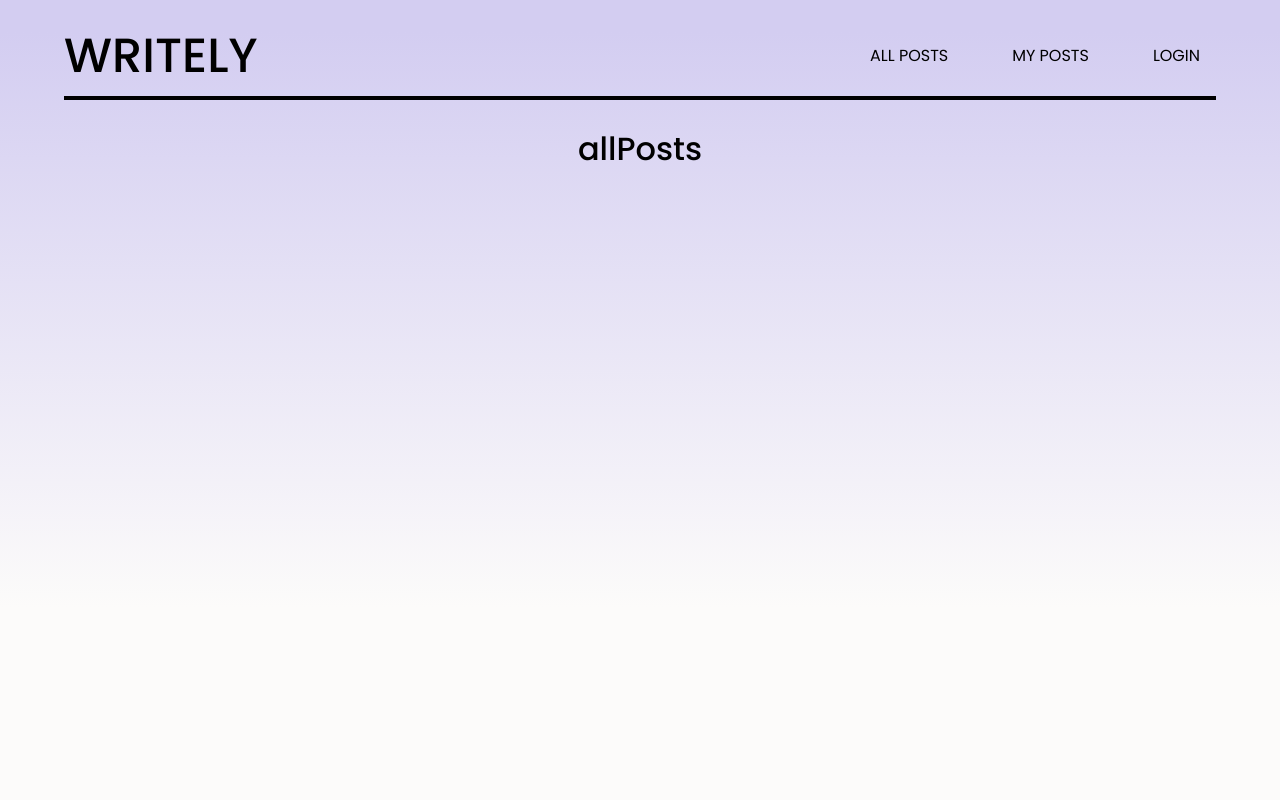
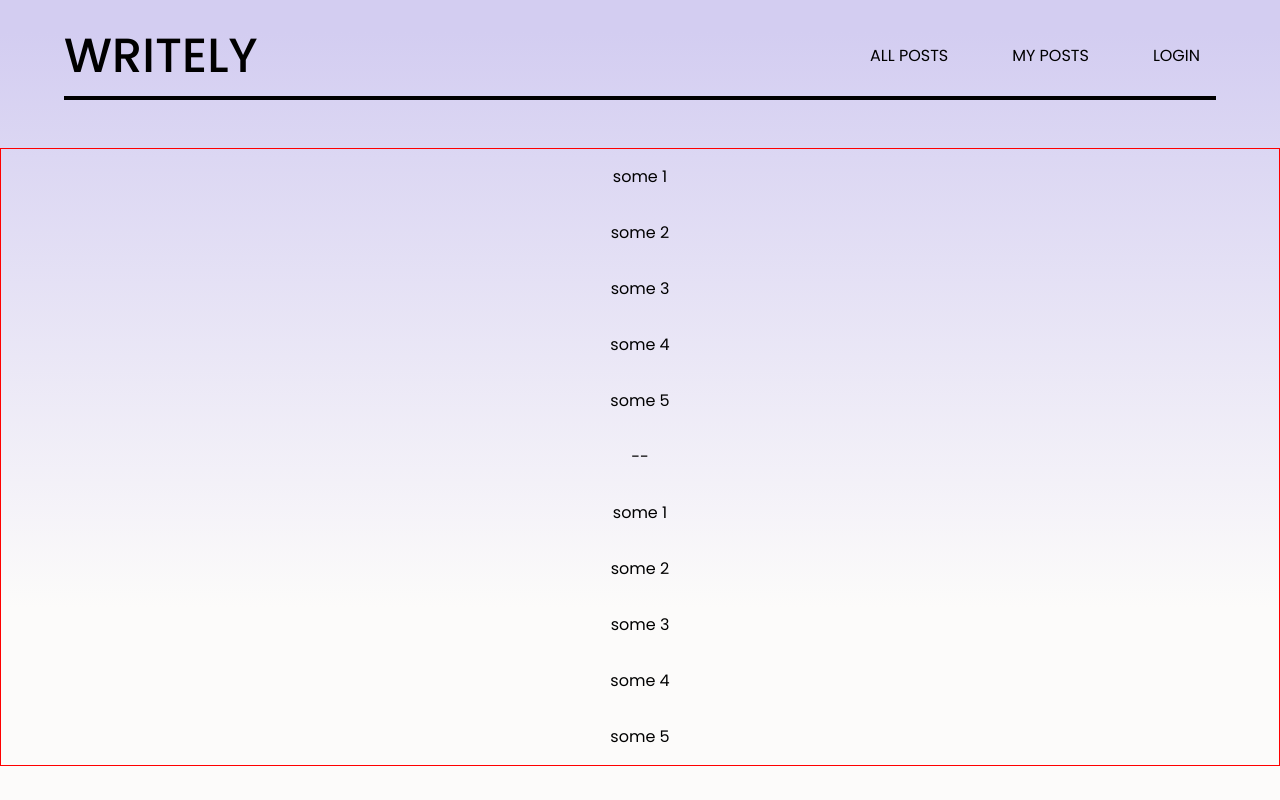
Before and after one commit to Writely-blog/front_end, a React (Vite) app: page / in a window 1280 px wide. Built offline with nearby package versions, Linux system fonts and the light colour scheme.

Commit message:
Scrollable post component

```diff
--- a/src/components/allPosts/AllPosts.jsx
+++ b/src/components/allPosts/AllPosts.jsx
@@ -1,12 +1,13 @@
 import React from 'react';
 import NavBar from '../navBar/NavBar';
 import './AllPosts.css';
+import ScrollablePosts from '../scrollablePosts/ScrollablePosts';
 
 const AllPosts = () => {
   return (
     <div className='main-container'>
       <NavBar />
-      <h1>allPosts</h1>
+      <ScrollablePosts />
     </div>
   );
 };
--- /dev/null
+++ b/src/components/scrollablePosts/ScrollablePosts.css
@@ -0,0 +1,21 @@
+.scrollable-container {
+  display: flex;
+  justify-content: center;
+  align-items: center;
+  width: 100%;
+  height: calc(91vh - 7rem);
+  margin-top: 2rem;
+  border: 1px solid red;
+}
+
+.posts-container {
+  border: 1px solid red;
+  width: 100%;
+  height: 100%;
+  display: flex;
+  overflow-y: scroll;
+  flex-direction: column;
+  align-items: center;
+  white-space: nowrap;
+  scroll-behavior: smooth;
+}
--- /dev/null
+++ b/src/components/scrollablePosts/ScrollablePosts.jsx
@@ -0,0 +1,80 @@
+import React from 'react';
+import './ScrollablePosts.css';
+
+const ScrollablePosts = () => {
+  const data = [
+    {
+      title: 'some 1',
+      context: 'Lorem ipsum dolor sit amet consectetur',
+      likes_count: 0,
+      user_id: 2,
+    },
+    {
+      title: 'some 2',
+      context: 'Lorem ipsum dolor sit amet consectetur',
+      likes_count: 0,
+      user_id: 2,
+    },
+    {
+      title: 'some 3',
+      context: 'Lorem ipsum dolor sit amet consectetur',
+      likes_count: 0,
+      user_id: 2,
+    },
+    {
+      title: 'some 4',
+      context: 'Lorem ipsum dolor sit amet consectetur',
+      likes_count: 0,
+      user_id: 2,
+    },
+    {
+      title: 'some 5',
+      context: 'Lorem ipsum dolor sit amet consectetur',
+      likes_count: 0,
+      user_id: 2,
+    },
+  ];
+  return (
+    <div className='scrollable-container'>
+      <div id='scrollable' className='posts-container'>
+        {data?.map((el) => (
+          <p>{el.title}</p>
+        ))}
+        <p>--</p>
+        {data?.map((el) => (
+          <p>{el.title}</p>
+        ))}
+        <p>--</p>
+        {data?.map((el) => (
+          <p>{el.title}</p>
+        ))}
+        <p>--</p>
+        {data?.map((el) => (
+          <p>{el.title}</p>
+        ))}
+        <p>--</p>
+        {data?.map((el) => (
+          <p>{el.title}</p>
+        ))}
+        <p>--</p>
+        {data?.map((el) => (
+          <p>{el.title}</p>
+        ))}
+        <p>--</p>
+        {data?.map((el) => (
+          <p>{el.title}</p>
+        ))}
+        <p>--</p>
+        {data?.map((el) => (
+          <p>{el.title}</p>
+        ))}
+        <p>--</p>
+        {data?.map((el) => (
+          <p>{el.title}</p>
+        ))}
+      </div>
+    </div>
+  );
+};
+
+export default ScrollablePosts;
--- a/src/main.css
+++ b/src/main.css
@@ -28,13 +28,7 @@ body {
   background-repeat: no-repeat;
 }
 
-/* Hide scrollbar for Chrome, Safari and Opera */
-.container::-webkit-scrollbar {
+/* Remove scrollbar */
+::-webkit-scrollbar {
   display: none;
 }
-
-/* Hide scrollbar for IE, Edge and Firefox */
-.container {
-  -ms-overflow-style: none; /* IE and Edge */
-  scrollbar-width: none; /* Firefox */
-}
```
